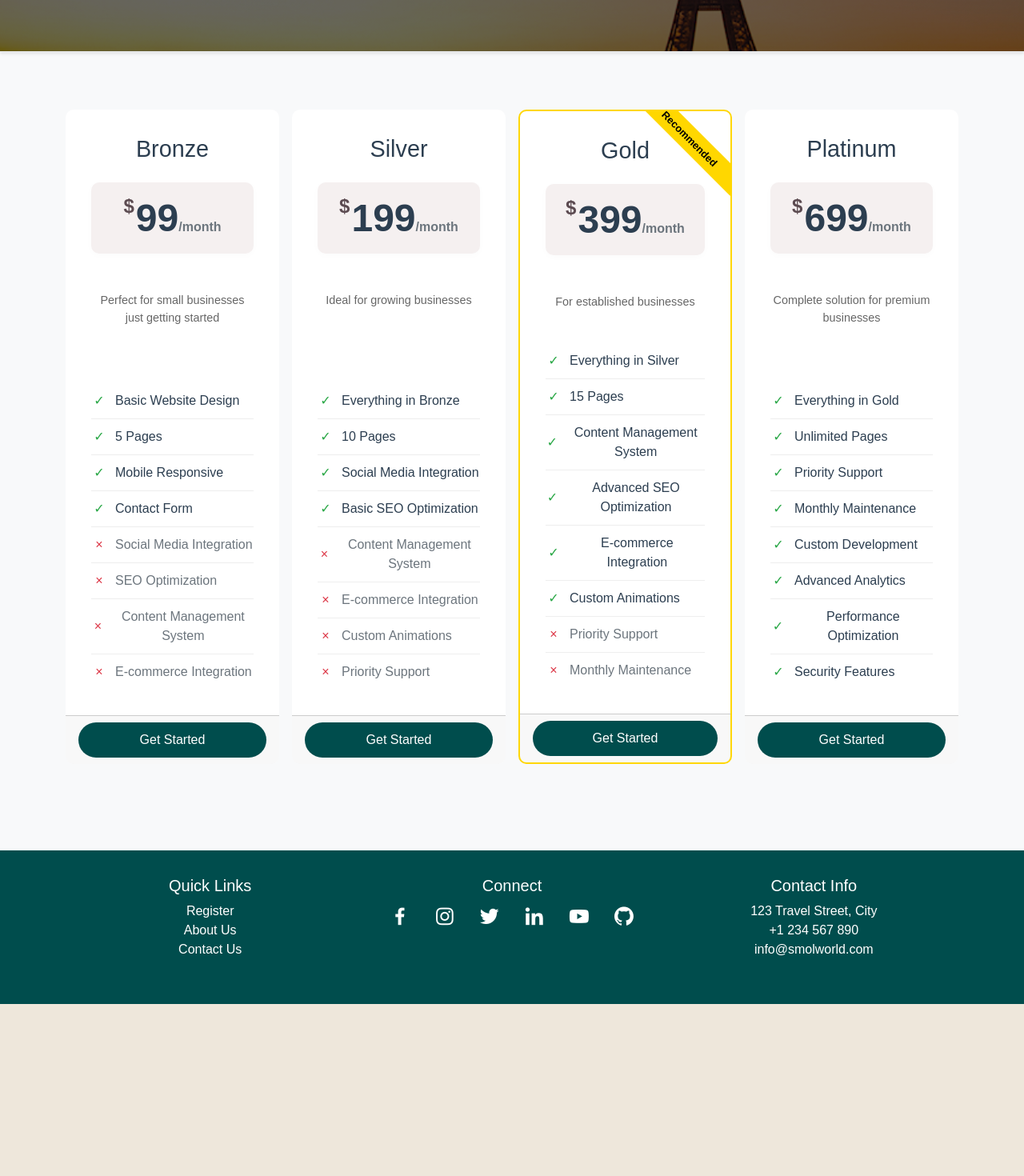
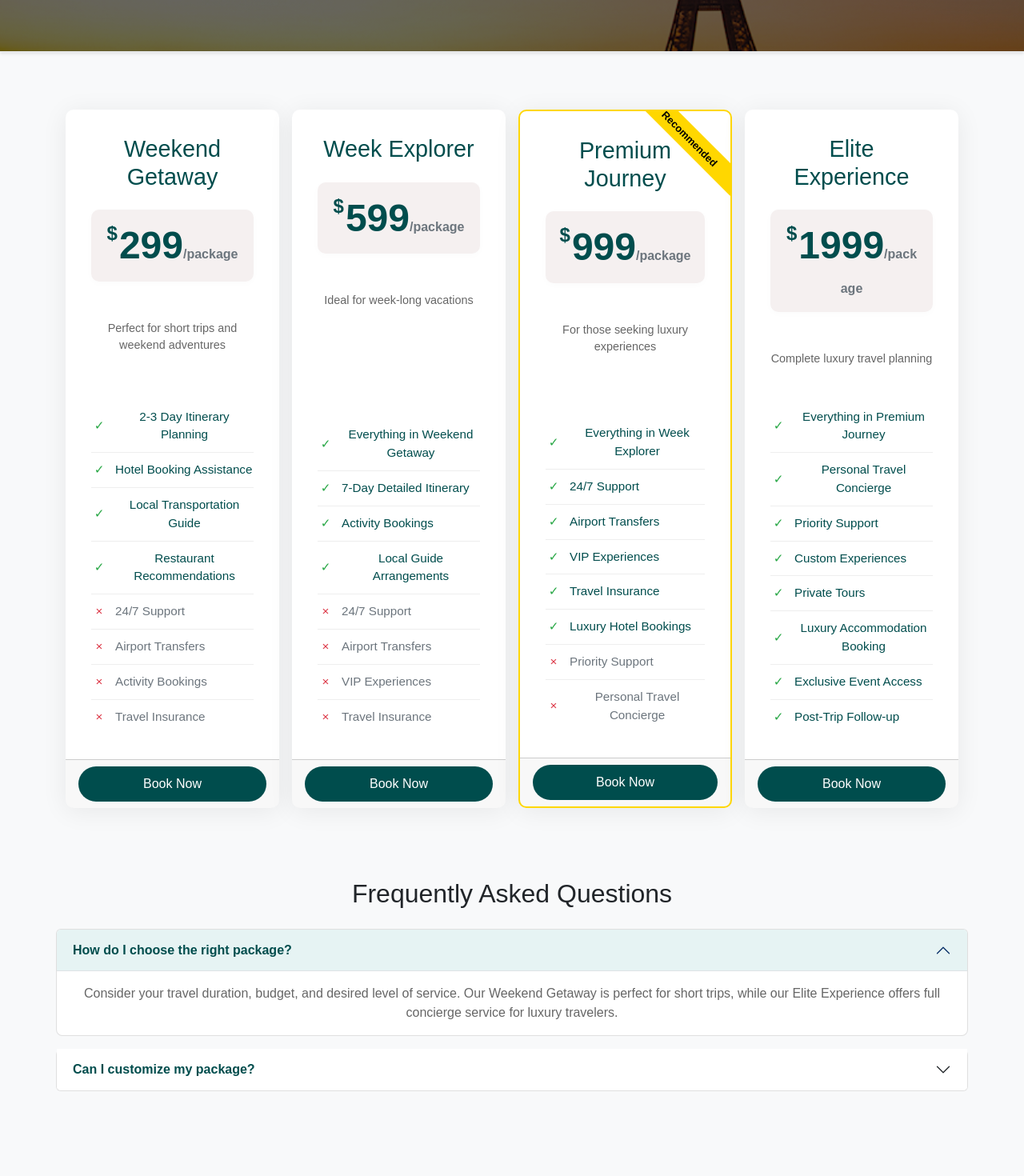
Before and after one commit to tanvir2108033/Smolworld, a React (Create React App) app: page /packages in a window 1280 px wide. Shown: the part 400-1870 px from the top of the page at 80% size. Before the commit the page ends 1655 px from the top, so only its background shows below. Built offline with nearby package versions, Linux system fonts and the light colour scheme.

Commit message:
first commit

```diff
--- a/src/pages/Packages.css
+++ b/src/pages/Packages.css
@@ -1,6 +1,7 @@
 .packages-page {
   padding: 60px 0;
   background-color: #f8f9fa;
+  font-family: 'Poppins', sans-serif;
 }
 
 .page-header {
@@ -8,6 +9,17 @@
   background-color: #fff;
   margin-bottom: 40px;
   box-shadow: 0 2px 4px rgba(0, 0, 0, 0.1);
+}
+
+.page-header h1 {
+  font-family: 'Paytone One', sans-serif;
+  color: #ffffff;
+}
+
+.page-header h1:hover{
+  color:transparent;
+  -webkit-text-stroke: 1px white;
+
 }
 
 .package-card {
@@ -19,6 +31,9 @@
   height: 100%;
   display: flex;
   flex-direction: column;
+  margin-bottom: 20px;
+  background-color: #fff;
+  box-shadow: 0 4px 32px rgba(0,0,0,0.07);
 }
 
 .package-card:hover {
@@ -46,12 +61,15 @@
 .package-card .card-body {
   padding: 2rem;
   flex: 1;
+  display: flex;
+  flex-direction: column;
 }
 
 .package-card h2 {
-  color: #2c3e50;
+  color: #004d4d;
   font-size: 1.8rem;
   margin-bottom: 1rem;
+  font-family: 'Paytone One', sans-serif;
 }
 
 .price {
@@ -62,12 +80,13 @@
   font-size: 1.5rem;
   vertical-align: top;
   margin-right: 2px;
+  color: #004d4d;
 }
 
 .amount {
   font-size: 3rem;
   font-weight: bold;
-  color: #2c3e50;
+  color: #004d4d;
 }
 
 .period {
@@ -79,6 +98,7 @@
   list-style: none;
   padding: 0;
   margin: 0;
+  flex: 1;
 }
 
 .feature-list li {
@@ -86,6 +106,7 @@
   border-bottom: 1px solid #eee;
   display: flex;
   align-items: center;
+  font-size: 0.95rem;
 }
 
 .feature-list li:last-child {
@@ -99,10 +120,11 @@
   display: inline-flex;
   align-items: center;
   justify-content: center;
+  flex-shrink: 0;
 }
 
 .included {
-  color: #2c3e50;
+  color: #004d4d;
 }
 
 .not-included {
@@ -121,14 +143,41 @@
   padding: 12px 30px;
   font-weight: 600;
   border-radius: 25px;
-  background-color: #007bff;
+  background-color: #004d4d;
   border: none;
   transition: all 0.3s ease;
+  width: 100%;
+  margin-top: auto;
 }
 
 .btn-primary:hover {
-  background-color: #0056b3;
+  background-color: #003333;
   transform: translateY(-2px);
+}
+
+/* FAQ Section Styles */
+.faq-section {
+  padding: 40px 0;
+}
+
+.accordion-item {
+  border: 1px solid rgba(0,0,0,.125);
+  border-radius: 8px;
+  margin-bottom: 1rem;
+}
+
+.accordion-button {
+  font-weight: 600;
+  color: #004d4d;
+}
+
+.accordion-button:not(.collapsed) {
+  background-color: #e6f3f3;
+  color: #004d4d;
+}
+
+.accordion-body {
+  color: #666;
 }
 
 /* Responsive styles */
@@ -212,6 +261,13 @@
     padding: 10px 25px;
     font-size: 0.95rem;
   }
+
+  .recommended-badge {
+    font-size: 0.7rem;
+    padding: 4px 35px;
+    top: 15px;
+    right: -40px;
+  }
 }
 
 @media (max-width: 576px) {
@@ -271,6 +327,8 @@
   .recommended-badge {
     font-size: 0.7rem;
     padding: 4px 35px;
+    top: 12px;
+    right: -45px;
   }
 }
 
@@ -279,7 +337,7 @@
   margin: 0 -0.5rem;
 }
 
-.col-lg-3, .col-md-6 {
+.col-lg-3, .col-md-6, .col-sm-12 {
   padding: 0 0.5rem;
 }
 
@@ -288,7 +346,39 @@
     margin: 0 -0.25rem;
   }
 
-  .col-lg-3, .col-md-6 {
+  .col-lg-3, .col-md-6, .col-sm-12 {
     padding: 0 0.25rem;
   }
 }
+
+/* Fix for card heights in mobile view */
+@media (max-width: 768px) {
+  .package-card {
+    height: auto;
+    min-height: 100%;
+  }
+
+  .package-card .card-body {
+    height: auto;
+  }
+
+  .feature-list {
+    margin-bottom: 1rem;
+  }
+}
+
+/* Improve spacing between cards */
+@media (max-width: 992px) {
+  .row.g-4 {
+    --bs-gutter-y: 1.5rem;
+  }
+}
+
+/* Fix for recommended badge on smaller screens */
+@media (max-width: 576px) {
+  .recommended-badge {
+    transform: rotate(45deg) scale(0.8);
+    top: 10px;
+    right: -50px;
+  }
+}
--- a/src/pages/Packages.tsx
+++ b/src/pages/Packages.tsx
@@ -1,5 +1,6 @@
 import React from 'react';
 import { Card, Col, Container, Row } from 'react-bootstrap';
+import { Link } from 'react-router-dom';
 import './Packages.css';
 
 interface PackageFeature {
@@ -17,64 +18,64 @@
 
 const packages: Package[] = [
   {
-    name: "Bronze",
-    price: 99,
-    description: "Perfect for small businesses just getting started",
+    name: "Weekend Getaway",
+    price: 299,
+    description: "Perfect for short trips and weekend adventures",
     features: [
-      { name: "Basic Website Design", included: true },
-      { name: "5 Pages", included: true },
-      { name: "Mobile Responsive", included: true },
-      { name: "Contact Form", included: true },
-      { name: "Social Media Integration", included: false },
-      { name: "SEO Optimization", included: false },
-      { name: "Content Management System", included: false },
-      { name: "E-commerce Integration", included: false }
+      { name: "2-3 Day Itinerary Planning", included: true },
+      { name: "Hotel Booking Assistance", included: true },
+      { name: "Local Transportation Guide", included: true },
+      { name: "Restaurant Recommendations", included: true },
+      { name: "24/7 Support", included: false },
+      { name: "Airport Transfers", included: false },
+      { name: "Activity Bookings", included: false },
+      { name: "Travel Insurance", included: false }
     ]
   },
   {
-    name: "Silver",
-    price: 199,
-    description: "Ideal for growing businesses",
+    name: "Week Explorer",
+    price: 599,
+    description: "Ideal for week-long vacations",
     features: [
-      { name: "Everything in Bronze", included: true },
-      { name: "10 Pages", included: true },
-      { name: "Social Media Integration", included: true },
-      { name: "Basic SEO Optimization", included: true },
-      { name: "Content Management System", included: false },
-      { name: "E-commerce Integration", included: false },
-      { name: "Custom Animations", included: false },
-      { name: "Priority Support", included: false }
+      { name: "Everything in Weekend Getaway", included: true },
+      { name: "7-Day Detailed Itinerary", included: true },
+      { name: "Activity Bookings", included: true },
+      { name: "Local Guide Arrangements", included: true },
+      { name: "24/7 Support", included: false },
+      { name: "Airport Transfers", included: false },
+      { name: "VIP Experiences", included: false },
+      { name: "Travel Insurance", included: false }
     ]
   },
   {
-    name: "Gold",
-    price: 399,
-    description: "For established businesses",
+    name: "Premium Journey",
+    price: 999,
+    description: "For those seeking luxury experiences",
     features: [
-      { name: "Everything in Silver", included: true },
-      { name: "15 Pages", included: true },
-      { name: "Content Management System", included: true },
-      { name: "Advanced SEO Optimization", included: true },
-      { name: "E-commerce Integration", included: true },
-      { name: "Custom Animations", included: true },
+      { name: "Everything in Week Explorer", included: true },
+      { name: "24/7 Support", included: true },
+      { name: "Airport Transfers", included: true },
+      { name: "VIP Experiences", included: true },
+      { name: "Travel Insurance", included: true },
+      { name: "Luxury Hotel Bookings", included: true },
       { name: "Priority Support", included: false },
-      { name: "Monthly Maintenance", included: false }
+      { name: "Personal Travel Concierge", included: false }
     ],
     recommended: true
   },
   {
-    name: "Platinum",
-    price: 699,
-    description: "Complete solution for premium businesses",
+    name: "Elite Experience",
+    price: 1999,
+    description: "Complete luxury travel planning",
     features: [
-      { name: "Everything in Gold", included: true },
-      { name: "Unlimited Pages", included: true },
+      { name: "Everything in Premium Journey", included: true },
+      { name: "Personal Travel Concierge", included: true },
       { name: "Priority Support", included: true },
-      { name: "Monthly Maintenance", included: true },
-      { name: "Custom Development", included: true },
-      { name: "Advanced Analytics", included: true },
-      { name: "Performance Optimization", included: true },
-      { name: "Security Features", included: true }
+      { name: "Custom Experiences", included: true },
+      { name: "Private Tours", included: true },
+      { name: "Luxury Accommodation Booking", included: true },
+      { name: "Exclusive Event Access", included: true },
+      { name: "Post-Trip Follow-up", included: true }
     ]
   }
 ];
@@ -84,15 +85,15 @@
     <div className="packages-page">
       <section className="page-header">
         <Container>
-          <h1 className="display-4 fw-bold text-center">Our Packages</h1>
-          <p className="text-center lead">Choose the perfect package for your business needs</p>
+          <h1 className="display-4 fw-bold text-center">Our Travel Packages</h1>
+          <p className="text-center lead">Choose the perfect package for your dream vacation</p>
         </Container>
       </section>
 
       <Container className="my-5">
         <Row className="justify-content-center g-4">
           {packages.map((pkg) => (
-            <Col key={pkg.name} lg={3} md={6}>
+            <Col key={pkg.name} lg={3} md={6} sm={12}>
               <Card className={`h-100 package-card ${pkg.recommended ? 'recommended' : ''}`}>
                 {pkg.recommended && (
                   <div className="recommended-badge">Recommended</div>
@@ -103,7 +104,7 @@
                     <div className="price">
                       <span className="currency">$</span>
                       <span className="amount">{pkg.price}</span>
-                      <span className="period">/month</span>
+                      <span className="period">/package</span>
                     </div>
                   </Card.Title>
                   <Card.Text className="text-center mb-4">
@@ -121,13 +122,43 @@
                   </ul>
                 </Card.Body>
                 <Card.Footer className="text-center">
-                  <button className="btn btn-primary w-100">Get Started</button>
+                  <Link to="/register" className="btn btn-primary w-100">Book Now</Link>
                 </Card.Footer>
               </Card>
             </Col>
           ))}
         </Row>
       </Container>
+
+      <section className="faq-section container my-5">
+        <h2 className="text-center mb-4">Frequently Asked Questions</h2>
+        <div className="accordion" id="faqAccordion">
+          <div className="accordion-item">
+            <h2 className="accordion-header" id="faq1">
+              <button className="accordion-button" type="button" data-bs-toggle="collapse" data-bs-target="#collapse1">
+                How do I choose the right package?
+              </button>
+            </h2>
+            <div id="collapse1" className="accordion-collapse collapse show" data-bs-parent="#faqAccordion">
+              <div className="accordion-body">
+                Consider your travel duration, budget, and desired level of service. Our Weekend Getaway is perfect for short trips, while our Elite Experience offers full concierge service for luxury travelers.
+              </div>
+            </div>
+          </div>
+          <div className="accordion-item">
+            <h2 className="accordion-header" id="faq2">
+              <button className="accordion-button collapsed" type="button" data-bs-toggle="collapse" data-bs-target="#collapse2">
+                Can I customize my package?
+              </button>
+            </h2>
+            <div id="collapse2" className="accordion-collapse collapse" data-bs-parent="#faqAccordion">
+              <div className="accordion-body">
+                Yes, all packages can be customized to suit your specific needs. Contact our travel experts to discuss your requirements and create your perfect itinerary.
+              </div>
+            </div>
+          </div>
+        </div>
+      </section>
     </div>
   );
 };
```
Also changed, not shown: src/pages/Home.tsx (+34 -104 lines), 1 other file (tests, documents, lock files or other folders).
